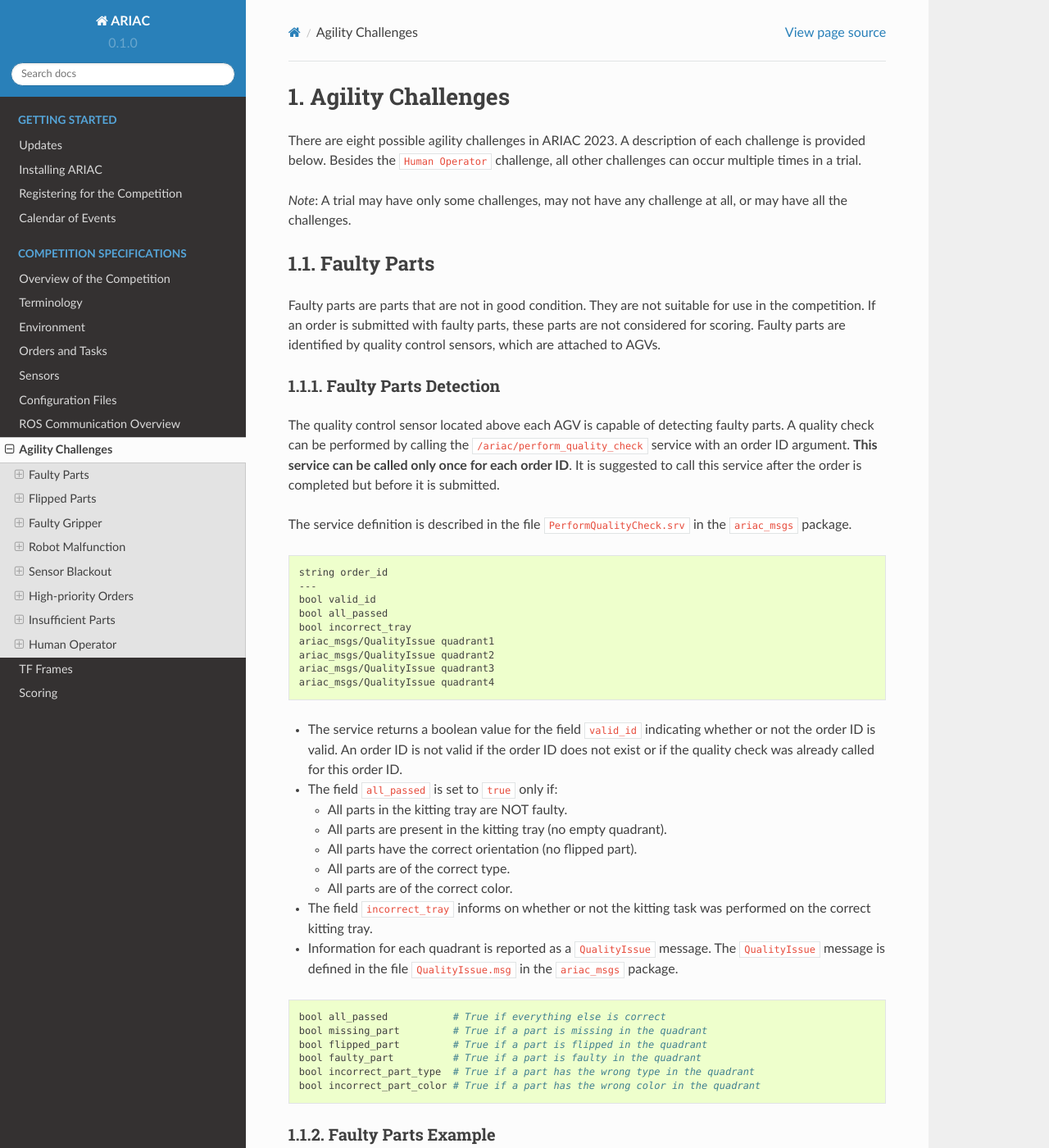
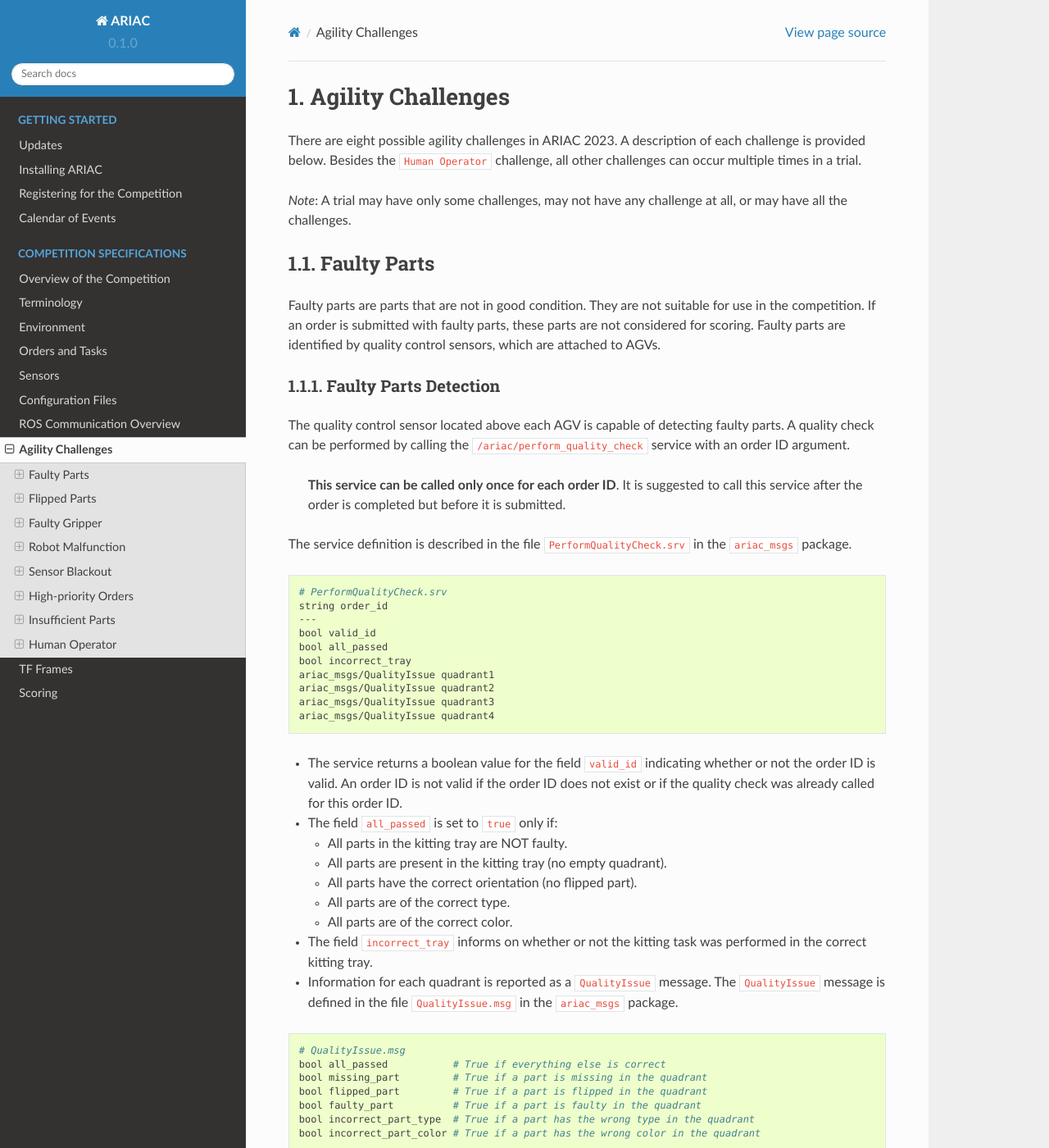
Before and after one commit to usnistgov/ARIAC, a Sphinx documentation site: the page built from docs/competition/challenges.md, in a window 1280 px wide and 1400 px high. Shown: the whole window at 82% size. Built offline with Sphinx 7.4.7 and the Read the Docs theme 2.0.0, drawn with Linux system fonts in a browser that asks for light colours.

````diff
--- a/docs/competition/challenges.md
+++ b/docs/competition/challenges.md
@@ -11,12 +11,14 @@
 
 ### Faulty Parts Detection
 
-The quality control sensor located above each AGV is capable of detecting faulty parts. A quality check can be performed by calling the `/ariac/perform_quality_check` service with an order ID argument. **This service can be called only once for each order ID**. It is suggested to call this service after the order is completed but before it is submitted.
+The quality control sensor located above each AGV is capable of detecting faulty parts. A quality check can be performed by calling the `/ariac/perform_quality_check` service with an order ID argument.
+   >**This service can be called only once for each order ID**. It is suggested to call this service after the order is completed but before it is submitted.
 
 
 The service definition is described in the file `PerformQualityCheck.srv` in the `ariac_msgs` package.
 
 ```bash
+# PerformQualityCheck.srv
 string order_id
 ---
 bool valid_id
@@ -36,10 +38,11 @@
   * All parts have the correct orientation (no flipped part).
   * All parts are of the correct type.
   * All parts are of the correct color.
-* The field `incorrect_tray` informs on whether or not the kitting task was performed on the correct kitting tray.
+* The field `incorrect_tray` informs on whether or not the kitting task was performed in the correct kitting tray.
 * Information for each quadrant is reported as a `QualityIssue` message. The `QualityIssue` message is defined in the file `QualityIssue.msg` in the `ariac_msgs` package.
 
 ```bash
+# QualityIssue.msg
 bool all_passed           # True if everything else is correct
 bool missing_part         # True if a part is missing in the quadrant
 bool flipped_part         # True if a part is flipped in the quadrant
````
